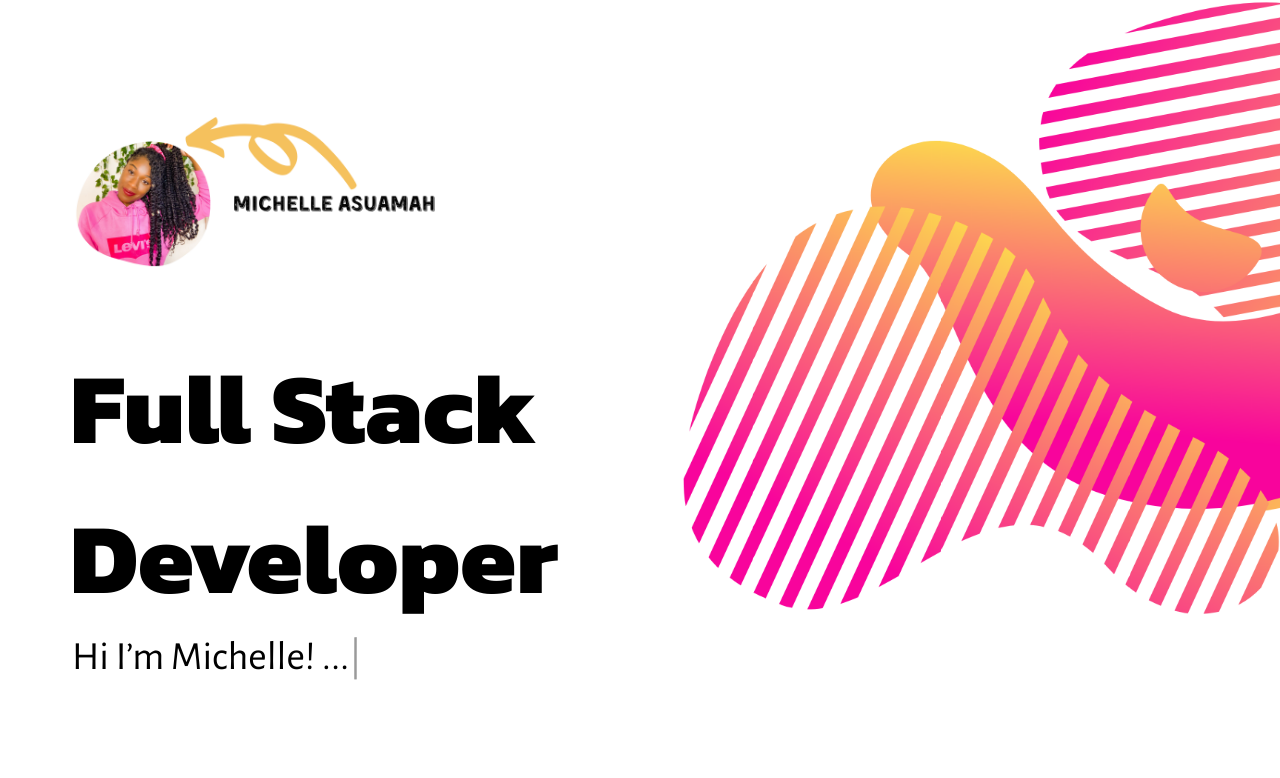
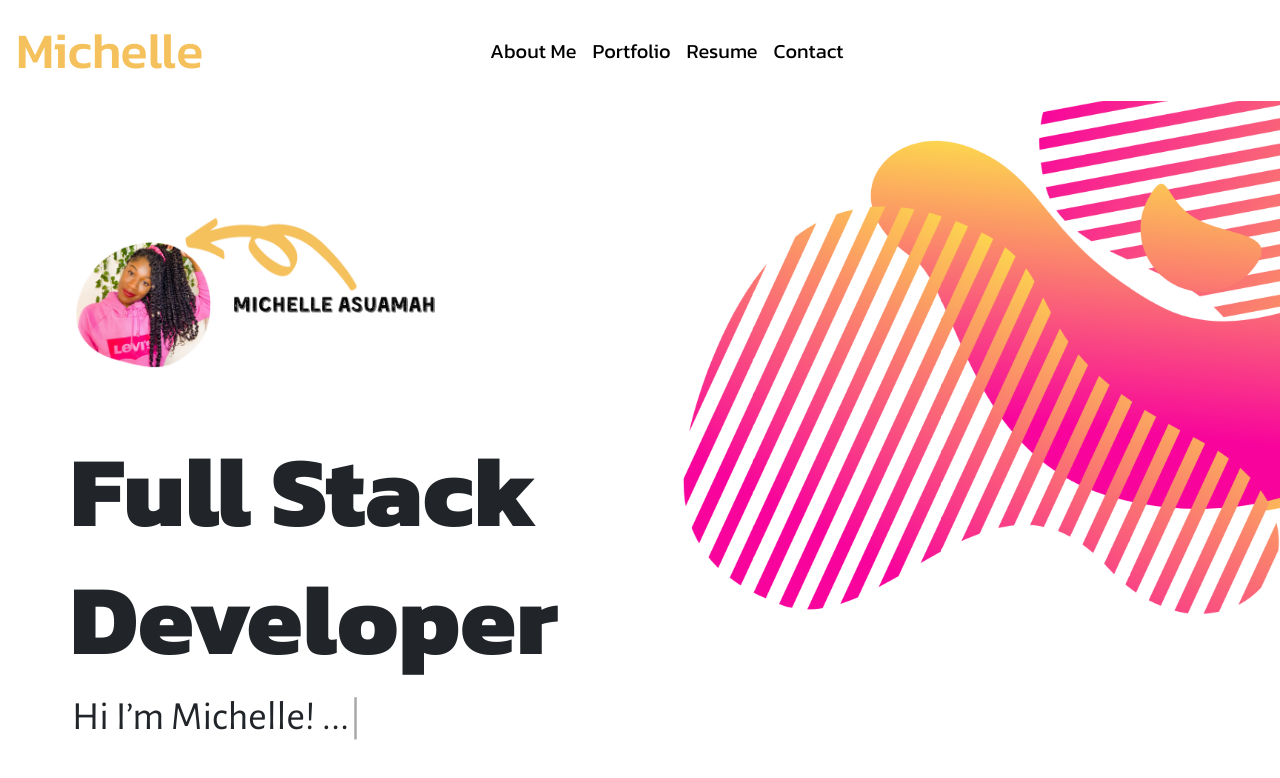
Before and after one commit to MAsuamah/dev-portfolio, a React (Create React App) app: page / in a window 1280 px wide. Shown: the top 778 px of the page. Built offline with nearby package versions, Linux system fonts and the light colour scheme; a web font is replaced by a local one.

Commit message:
nav hamburger styling

```diff
--- a/package.json
+++ b/package.json
@@ -6,7 +6,9 @@
     "@testing-library/jest-dom": "^5.14.1",
     "@testing-library/react": "^11.2.7",
     "@testing-library/user-event": "^12.8.3",
+    "bootstrap": "^4.6.0",
     "react": "^17.0.2",
+    "react-bootstrap": "^1.6.1",
     "react-dom": "^17.0.2",
     "react-reveal": "^1.2.2",
     "react-scripts": "4.0.3",
--- a/src/App.js
+++ b/src/App.js
@@ -2,11 +2,13 @@ import React from 'react';
 import './App.css';
 import Hero from './components/Hero';
 import About from "./components/About";
+import Navigation from "./components/Navigation";
 
 function App() {
   return (
     <div>
-      <main>
+      <Navigation></Navigation>
+     <main>
         <Hero></Hero>
         <About></About>
       </main>
--- a/src/assets/styles/About.css
+++ b/src/assets/styles/About.css
@@ -12,6 +12,7 @@
 .about p{
   overflow-x:visible;
   text-align: left;
+  font-family: 'Alegreya Sans', sans-serif;
   font-weight: 300;
   line-height: 2;
   text-indent: 40px;
--- a/src/assets/styles/Hero.css
+++ b/src/assets/styles/Hero.css
@@ -12,7 +12,6 @@ h1 {
   font-family: 'Kanit', sans-serif;
   font-size: 100px;
   font-weight: 800;
-  width: 60%;
   margin-left: 70px;
 }
 
--- /dev/null
+++ b/src/assets/styles/Navigation.css
@@ -0,0 +1,20 @@
+.options {
+  font-size: 20px;
+  padding-right: 150px;
+  font-family: 'Kanit', sans-serif;
+}
+
+.my-name {
+  font-family: 'Kanit', sans-serif;
+  font-size: 50px;
+  font-weight: 500;
+  color: #F5C15D !important;
+}
+
+.navbar-light .navbar-nav .nav-link {
+  color: black;
+}
+
+.navbar-light .navbar-toggler-icon {
+  background-image: url("../../assets/images/bars-solid.svg") !important;
+}
--- a/src/components/About/index.js
+++ b/src/components/About/index.js
@@ -4,7 +4,7 @@ import Fade from 'react-reveal/Fade';
 
 function About() {
   return (
-    <Fade bottom>
+    <Fade>
       <section className="about">
         <div className="inner-about">
           <img src={require(`../../assets/images/geo-port.png`).default}></img>
--- /dev/null
+++ b/src/components/Navigation/index.js
@@ -0,0 +1,27 @@
+import React from 'react';
+import Navbar from 'react-bootstrap/Navbar'
+import Nav from 'react-bootstrap/Nav'
+import "../../assets/styles/Navigation.css"
+
+
+function Navigation() {
+
+  return (
+    <header>
+      <Navbar collapseOnSelect expand="lg">
+        <Navbar.Brand className="my-name" href="#home">Michelle</Navbar.Brand>
+        <Navbar.Toggle aria-controls="responsive-navbar-nav" />
+        <Navbar.Collapse id="responsive-navbar-nav">
+          <Nav className="mx-auto options">
+            <Nav.Link href="#about">About Me</Nav.Link>
+            <Nav.Link href="#projects">Portfolio</Nav.Link>
+            <Nav.Link href="#contact">Resume</Nav.Link>
+            <Nav.Link href="#resume">Contact</Nav.Link>
+          </Nav>
+        </Navbar.Collapse>
+      </Navbar>
+    </header>
+  );
+}
+
+export default Navigation;
--- a/src/index.css
+++ b/src/index.css
@@ -9,5 +9,4 @@
 
 body, html {
   height: 100%;
-  font-family: 'Lato', sans-serif;
 }
--- a/src/index.js
+++ b/src/index.js
@@ -1,6 +1,7 @@
 import React from 'react';
 import ReactDOM from 'react-dom';
 import './index.css';
+import 'bootstrap/dist/css/bootstrap.min.css';
 import App from './App';
 import reportWebVitals from './reportWebVitals';
 
```
Also changed, not shown: src/assets/images/bars-solid.svg (added), 1 other file (tests, documents, lock files or other folders).
